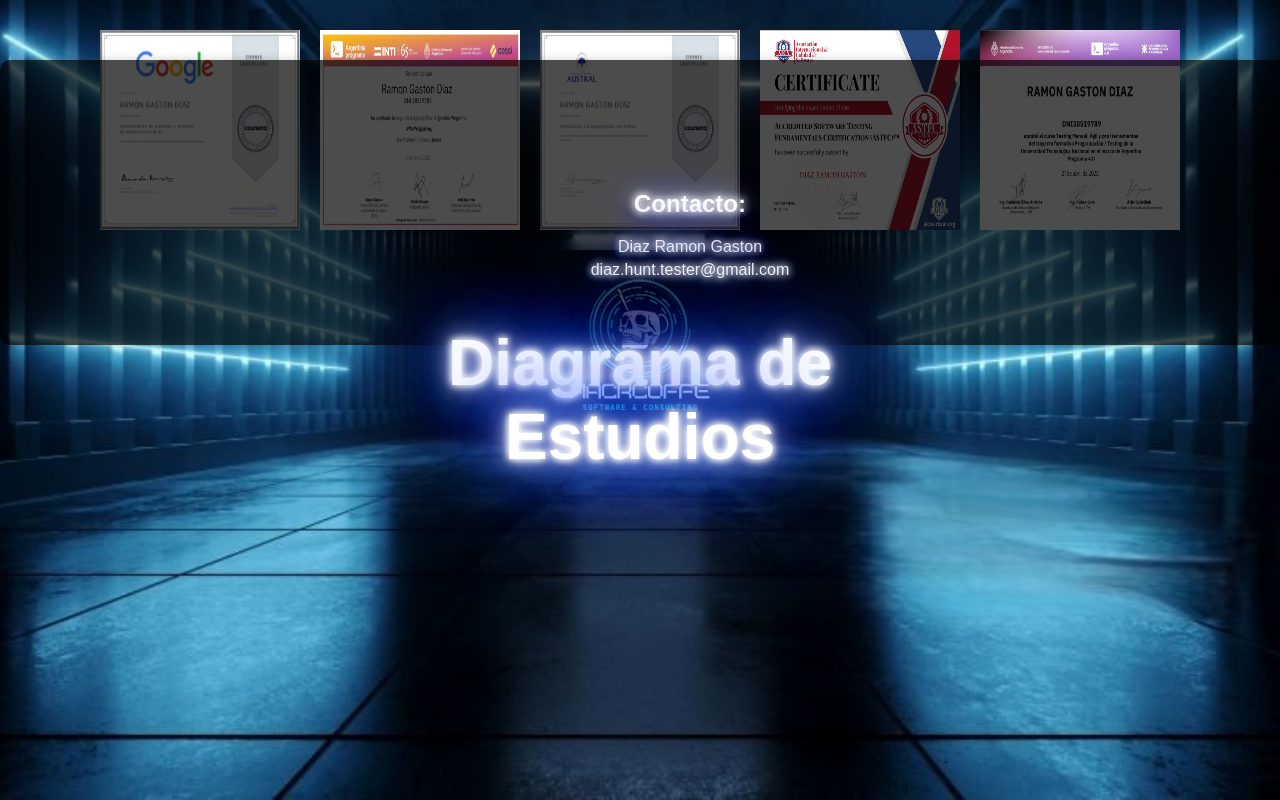
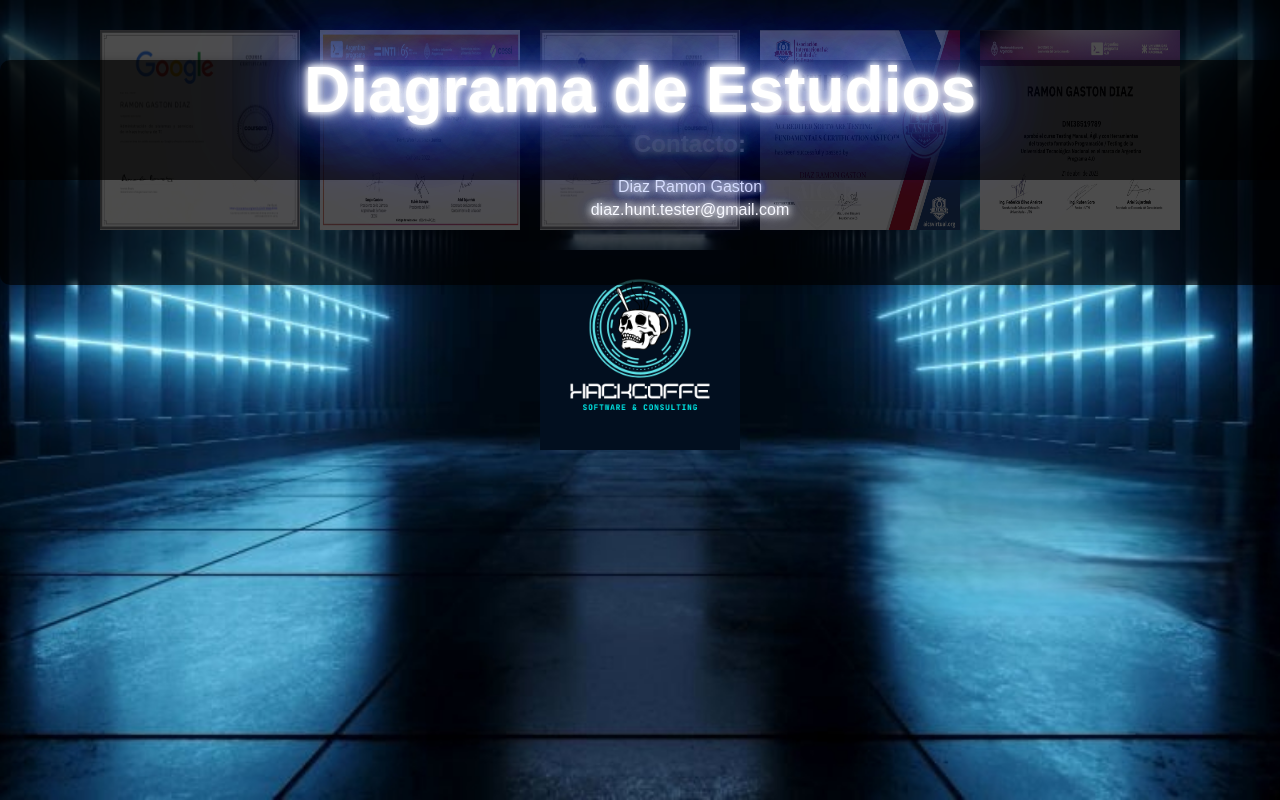
Before and after one commit to Diazarys/Certdiagram, a plain HTML site: page index.html in a window 1280 px wide. Drawn offline with Linux system fonts and the light colour scheme.

Commit message:
Update index.html

```diff
--- a/index.html
+++ b/index.html
@@ -37,16 +37,25 @@
     font-weight: bold;
     margin-bottom: 20px;
     position: fixed;
-    top: 50%;
+    top: 0;
     left: 50%;
-    transform: translate(-50%, -50%);
+    transform: translateX(-50%);
     z-index: 2;
+    width: 100%; /* Asegura que el título ocupe todo el ancho */
+    background-color: rgba(0, 0, 0, 0.7); /* Agrega fondo para mejorar la legibilidad */
+    padding: 10px; /* Ajusta según tus preferencias de diseño */
+}
+
+.contenido {
+    margin-top: 60px; /* Ajusta según la altura del bloque del título fijo */
 }
 
 .datos {
     text-align: center;
-    margin-top: 80px; /* Ajusta según la altura del bloque del título */
+    margin-top: 20px;
     font-size: 1em;
+}
+
 }
 
 
```
